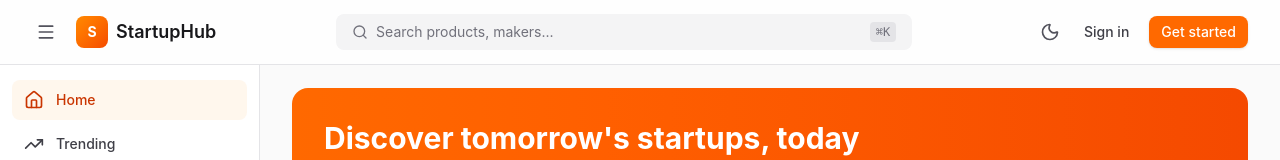
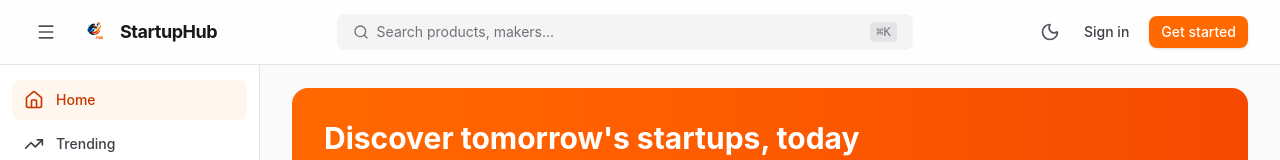
Before and after one commit to omkarpimpalgave208-wq/startuphub, a React (Vite) app: page / in a window 1280 px wide. Shown: the top 160 px of the page. Built offline with nearby package versions, Linux system fonts and the light colour scheme; no server answers; the database is empty.

Commit message:
Update StartupHub logo

```diff
--- /dev/null
+++ b/src/components/Logo.tsx
@@ -0,0 +1,26 @@
+import { useUIStore } from '../store/uiStore';
+import logo from '../assets/startuphub-logo.png';
+
+export function Logo({ className, showTextOnMobile = false }: { className?: string; showTextOnMobile?: boolean }) {
+  const { darkMode } = useUIStore();
+
+  return (
+    <div className={`flex items-center gap-2 ${className ?? ''}`}>
+      <img
+        src={`${logo}?v=1.0`}
+        alt="StartupHub"
+        className="w-8 h-8 sm:w-9 sm:h-9 flex-shrink-0 object-contain"
+      />
+
+      <span
+        className={`${
+          showTextOnMobile ? 'inline' : 'hidden sm:inline'
+        } font-bold text-base sm:text-lg tracking-tight ${
+          darkMode ? 'text-white' : 'text-zinc-900'
+        }`}
+      >
+        StartupHub
+      </span>
+    </div>
+  );
+}
--- a/src/components/Navbar.tsx
+++ b/src/components/Navbar.tsx
@@ -19,8 +19,7 @@ import { Button } from './ui/Button';
 import { Avatar } from './ui/Avatar';
 import { Dropdown, DropdownItem, DropdownDivider } from './ui/Dropdown';
 import { SearchModal } from './SearchModal';
-import { NotificationsPanel } from './NotificationsPanel';
-
+import { NotificationsPanel } from './NotificationsPanel';import { Logo } from './Logo';
 export function Navbar() {
   const { user, profile, signOut } = useAuthStore();
   const { darkMode, toggleDarkMode, sidebarOpen, setSidebarOpen, setSearchOpen, searchOpen, notificationsOpen, setNotificationsOpen } = useUIStore();
@@ -52,12 +51,7 @@ export function Navbar() {
               </button>
 
               <Link to="/" className="flex items-center gap-2 flex-shrink-0">
-                <div className="w-7 h-7 sm:w-8 sm:h-8 rounded-lg bg-gradient-to-br from-orange-400 to-orange-600 flex items-center justify-center flex-shrink-0">
-                  <span className="text-white font-bold text-xs sm:text-sm">S</span>
-                </div>
-                <span className="font-semibold text-base sm:text-lg text-zinc-900 dark:text-white hidden sm:block truncate">
-                  StartupHub
-                </span>
+                <Logo />
               </Link>
             </div>
 
@@ -142,7 +136,7 @@ export function Navbar() {
                       </div>
                       <DropdownItem
                         icon={<User className="w-4 h-4" />}
-                        onClick={() => navigate(`/@${profile?.username}`)}
+                        onClick={() => navigate(`/profile/${profile?.username}`)}
                       >
                         Profile
                       </DropdownItem>
```
Also changed, not shown: public/favicon.png (added), src/assets/startuphub-logo.png (added).
